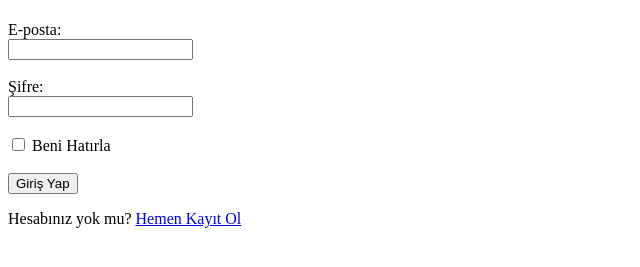
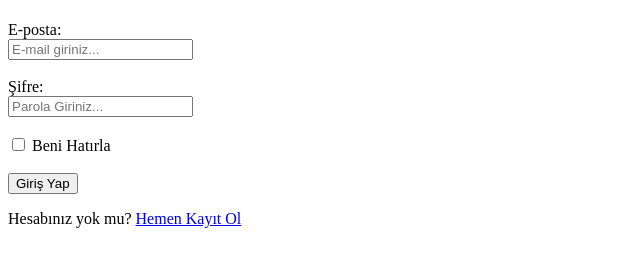
Before and after one commit to kenanturgay/Insider-Bootcamp, a plain HTML site: page Day-1-Html-Exercise/login.html in a window 1280 px wide. Shown: the part 59-326 px from the top of the page, without its empty margins (0-640 px from the left). Drawn offline with Linux system fonts and the light colour scheme.

Commit message:
Form input fields now include placeholder text for better user guidance.

```diff
--- a/Day-1-Html-Exercise/login.html
+++ b/Day-1-Html-Exercise/login.html
@@ -12,12 +12,12 @@
       <form action="">
         <div>
           <label for="email">E-posta:</label><br/>
-          <input type="email" id="email" name="email" required />
+          <input type="email" id="email" name="email" placeholder="E-mail giriniz..." required />
         </div>
         <br />
         <div>
           <label for="password">Şifre:</label><br/>
-          <input type="password" id="password" name="password" required />
+          <input type="password" id="password" name="password" placeholder="Parola Giriniz..." required />
         </div>
         <br />
         <div>
```
